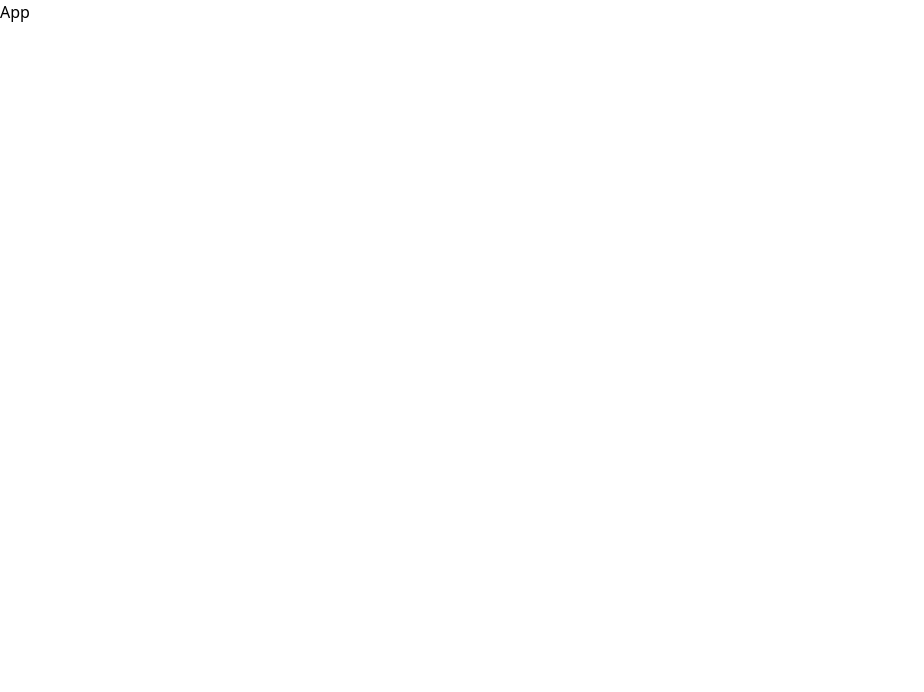
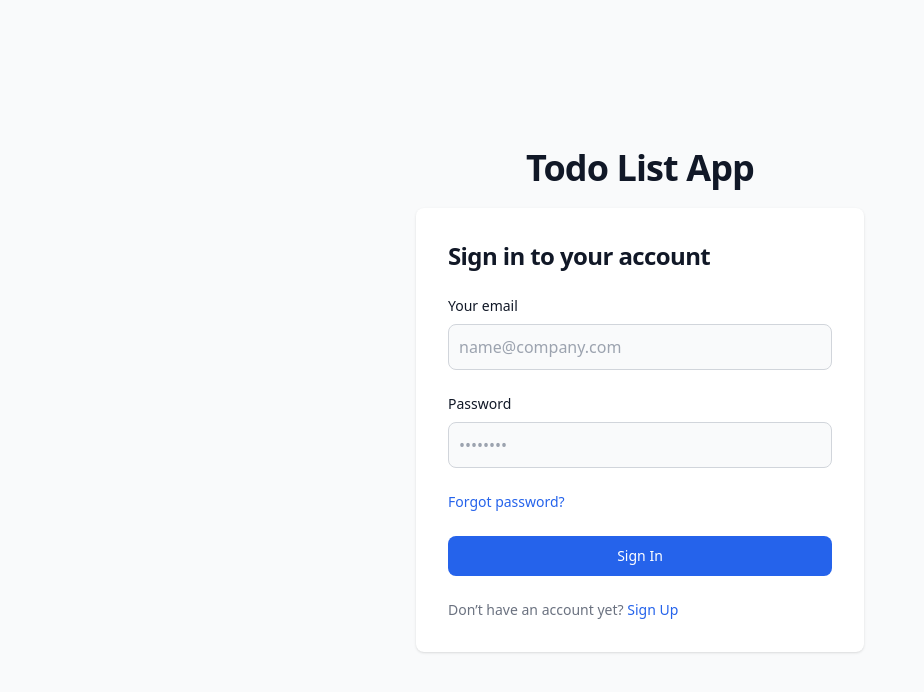
Before and after one commit to aljersulit/todo-list-app, a React (Vite) app: page / in a window 1280 px wide. Shown: the top 692 px of the page, without its empty margins (0-924 px from the left). Built offline with nearby package versions, Linux system fonts and the light colour scheme; no server answers.

Commit message:
feat: add Authentication component

```diff
--- a/src/App.jsx
+++ b/src/App.jsx
@@ -1,8 +1,15 @@
-
+import Auth from "./components/Auth/Auth"
 
 function App() {
   return (
-    <div>App</div>
+    <main>
+      <section className="bg-gray-50 dark:bg-gray-900">
+        <div className="flex flex-col items-center justify-center px-6 py-8 mx-auto md:h-screen lg:py-0">
+          <h1 className="mb-5 text-xl font-bold leading-tight tracking-tight text-gray-900 md:text-2xl lg:text-4xl dark:text-white">Todo List App</h1>
+          <Auth />
+        </div>
+      </section>
+    </main>
   )
 }
 
--- /dev/null
+++ b/src/components/Auth/Auth.jsx
@@ -0,0 +1,103 @@
+import { useState } from "react";
+import { signup, login } from "../../services/authService";
+
+const Auth = () => {
+	const [email, setEmail] = useState("");
+	const [password, setPassword] = useState("");
+	const [isSignUp, setIsSignUp] = useState(false);
+
+	const handleAuth = async () => {
+		try {
+			if (isSignUp) {
+				await signup(email, password);
+			} else {
+				await login(email, password);
+			}
+		} catch (error) {
+			console.error(error);
+		}
+	};
+
+	const handleSubmit = (e) => {
+		e.preventDefault();
+		handleAuth();
+	};
+
+	return (
+		<div className="w-full bg-white rounded-lg shadow dark:border md:mt-0 sm:max-w-md xl:p-0 dark:bg-gray-800 dark:border-gray-700">
+			<div className="p-6 space-y-4 md:space-y-6 sm:p-8">
+				<h1 className="text-xl font-bold leading-tight tracking-tight text-gray-900 md:text-2xl dark:text-white">
+					{isSignUp
+						? "Sign up for new account"
+						: "Sign in to your account"}
+				</h1>
+				<form
+					className="space-y-4 md:space-y-6"
+					onSubmit={handleSubmit}
+				>
+					<div>
+						<label
+							htmlFor="email"
+							className="block mb-2 text-sm font-medium text-gray-900 dark:text-white"
+						>
+							Your email
+						</label>
+						<input
+							type="email"
+							name="email"
+							id="email"
+							value={email}
+							onChange={(e) => setEmail(e.target.value)}
+							className="bg-gray-50 border border-gray-300 text-gray-900 rounded-lg focus:ring-primary-600 focus:border-primary-600 block w-full p-2.5 dark:bg-gray-700 dark:border-gray-600 dark:placeholder-gray-400 dark:text-white dark:focus:ring-blue-500 dark:focus:border-blue-500"
+							placeholder="name@company.com"
+							required
+						/>
+					</div>
+					<div>
+						<label
+							htmlFor="password"
+							className="block mb-2 text-sm font-medium text-gray-900 dark:text-white"
+						>
+							Password
+						</label>
+						<input
+							type="password"
+							name="password"
+							id="password"
+							value={password}
+							onChange={(e) => setPassword(e.target.value)}
+							placeholder="••••••••"
+							className="bg-gray-50 border border-gray-300 text-gray-900 rounded-lg focus:ring-primary-600 focus:border-primary-600 block w-full p-2.5 dark:bg-gray-700 dark:border-gray-600 dark:placeholder-gray-400 dark:text-white dark:focus:ring-blue-500 dark:focus:border-blue-500"
+							required
+						/>
+					</div>
+					<div className="flex items-center justify-between">
+						<a
+							href="#"
+							className="text-sm font-medium text-primary-600 hover:underline dark:text-primary-500"
+						>
+							Forgot password?
+						</a>
+					</div>
+					<button
+						type="submit"
+						className="w-full text-white bg-primary-600 hover:bg-primary-700 focus:ring-4 focus:outline-none focus:ring-primary-300 font-medium rounded-lg text-sm px-5 py-2.5 text-center dark:bg-primary-600 dark:hover:bg-primary-700 dark:focus:ring-primary-800"
+					>
+						{isSignUp ? "Sign Up" : "Sign In"}
+					</button>
+					<p className="text-sm font-light text-gray-500 dark:text-gray-400">
+						Don’t have an account yet?{" "}
+						<a
+							onClick={() => setIsSignUp(!isSignUp)}
+							className="font-medium text-primary-600 hover:underline dark:text-primary-500 cursor-pointer"
+						>
+							{isSignUp ? "Sign In" : "Sign Up"}
+						</a>
+					</p>
+				</form>
+			</div>
+		</div>
+	);
+};
+
+export default Auth;
```
